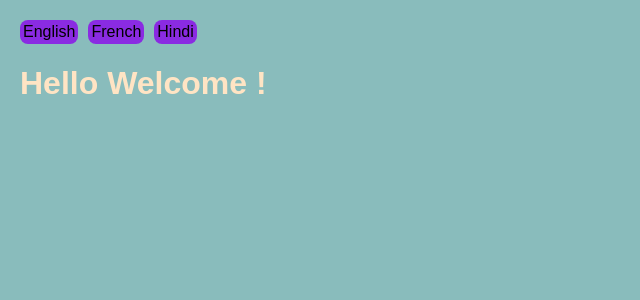
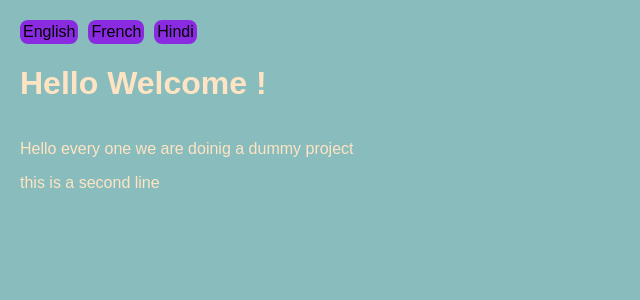
Before and after one commit to jainsahabtusharjain/il8next, a React (Vite) app: page / in a window 1280 px wide. Shown: the top 300 px of the page, without its empty margins (0-640 px from the left). Built offline with nearby package versions, Linux system fonts and the light colour scheme.

Commit message:
smallchange

```diff
--- a/src/App.jsx
+++ b/src/App.jsx
@@ -5,12 +5,14 @@ import './App.css'
 
 function App() {
   const {t} = useTranslation()
-  const description =  t('description')
-  console.log(description)
+  const {line1, line2} =  t('description')
+  // console.log(description)
   return(
     <div className='container'>
       <Languageselector />
       <h1>{t("greetings")}</h1>
+      <p>{line1}</p>
+      <span>{line2}</span>
     </div>
   )
 }
```
